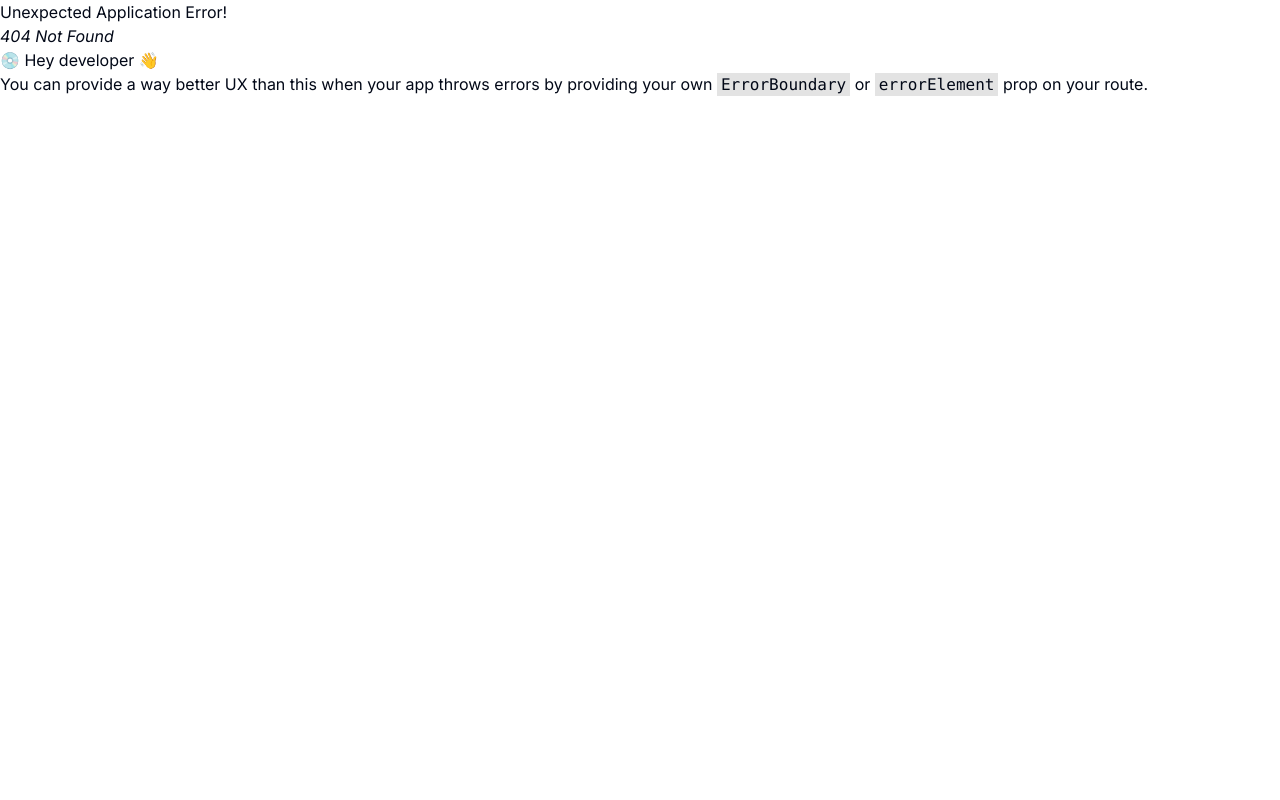
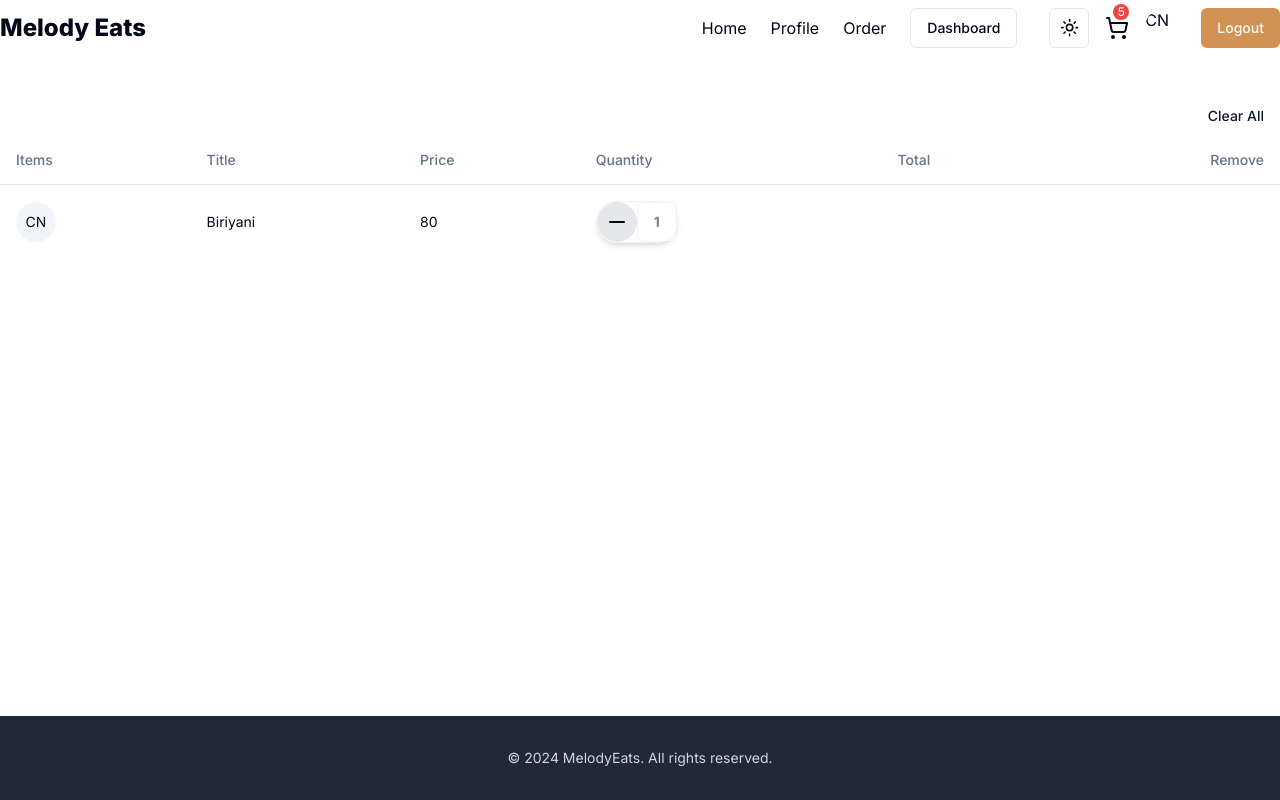
Before and after one commit to Grgnavin/Food-App-FE, a React (Vite) app: page /cart in a window 1280 px wide. Before the commit this address had no page. Built offline with nearby package versions, Linux system fonts and the light colour scheme.

Commit message:
Added more ui

```diff
--- a/src/App.tsx
+++ b/src/App.tsx
@@ -9,6 +9,7 @@ import MainLayout from "./layout/MainLayout";
 import Profile from "./components/Profile";
 import SearchPage from "./components/SearchPage";
 import ResturantDetail from "./components/ResturantDetail";
+import Cart from "./components/Cart";
 
 const appRouter = createBrowserRouter([ {
     path: "/",
@@ -29,6 +30,10 @@ const appRouter = createBrowserRouter([ {
       {
         path: "/resturant/:id",
         element: <ResturantDetail />
+      },
+      {
+        path: "/cart",
+        element: <Cart />
       },
     ]
   },
--- /dev/null
+++ b/src/components/AvailableMenu.tsx
@@ -0,0 +1,30 @@
+import React from 'react'
+import { Card, CardContent, CardFooter } from './ui/card'
+import { Button } from './ui/button'
+
+const AvailableMenu: React.FC = () => {
+    return (
+        <div className='md:p-4'>
+            <h1 className='text-xl md:text-2xl font-bold mb-6 text-center'>Available Menu</h1>
+            <div className='grid md:grid-cols-3 space-y-4 md:space-y-0'>
+                <Card className='md:max-w-xs mx-auto shadow-lg rounded-lg overflow-hidden'>
+                    <img
+                        src="https://i0.wp.com/blog.petpooja.com/wp-content/uploads/2021/10/cultural-cuisine.jpg?resize=696%2C385&ssl=1"
+                        alt=""
+                        className='w-full h-40 object-cover'
+                    />
+                    <CardContent className='p-4'>
+                        <h2 className='text-xl font-semibold text-gray-800 dark:text-white text-center'>Tandoori Biriyani</h2>
+                        <p className='text-sm text-gray-600 mt-2'>Lorem ipsum dolor sit amet consectetur adipisicing elit. Ducimus reprehenderit totam error porro sit consequuntur illo eveniet </p>
+                        <h3 className='text-lg font-semibold mt-4'>Price: ₹<span>400</span></h3>
+                    </CardContent>
+                    <CardFooter className='p-4'>
+                        <Button className='bg-orange w-full hover:bg-hoverOrange'>Add to cart</Button>
+                    </CardFooter>
+                </Card>
+            </div>
+        </div>
+    )
+}
+
+export default AvailableMenu
--- /dev/null
+++ b/src/components/Cart.tsx
@@ -0,0 +1,55 @@
+import React from 'react'
+import { Button } from './ui/button'
+import { Table, TableBody, TableCell, TableHead, TableHeader, TableRow } from './ui/table'
+import { Avatar, AvatarFallback, AvatarImage } from './ui/avatar'
+import { Minus } from 'lucide-react'
+
+
+const Cart:React.FC = () => {
+    return (
+        <div className='flex flex-col max-w-7xl mx-auto my-10'>
+            <div className='flex justify-end'>
+                <Button variant={"link"}>Clear All</Button>
+            </div>
+            <Table>
+                <TableHeader>
+                    <TableRow>
+                        <TableHead>Items</TableHead>
+                        <TableHead>Title</TableHead>
+                        <TableHead>Price</TableHead>
+                        <TableHead>Quantity</TableHead>
+                        <TableHead>Total</TableHead>
+                        <TableHead className='text-right'>Remove</TableHead>
+                    </TableRow>
+                </TableHeader>
+                <TableBody>
+                    <TableRow>
+                        <TableCell>
+                            <Avatar>
+                                <AvatarImage
+                                    src=''
+                                    alt=''
+                                    />
+                                    <AvatarFallback>CN</AvatarFallback>
+                            </Avatar>
+                        </TableCell>
+                        <TableCell>
+                            Biriyani
+                        </TableCell>
+                        <TableCell>
+                            80
+                        </TableCell>
+                        <TableCell>
+                            <div className='w-fit flex items-center rounded-full border border-gray-100 dark:border-gray-800 shadow-md'>
+                                <Button size={'icon'} variant={'outline'} className='rounded-full bg-gray-200'><Minus/></Button>
+                                <Button disabled variant={'outline'} size={'icon'} className='font-bold'>1</Button>
+                            </div>
+                        </TableCell>
+                    </TableRow>
+                </TableBody>
+            </Table>
+        </div>
+    )
+}
+
+export default Cart
--- a/src/components/Navbar.tsx
+++ b/src/components/Navbar.tsx
@@ -138,7 +138,7 @@ const MobileNavbar = () => {
                     <HandPlatter/>
                     <span>Order</span>
                 </Link>
-                <Link to={"/profile"} className='flex items-center gap-4 hover:bg-gray-200 px-3 py-2 rounded-lg cursor-pointer hover:text-gray-900 font-medium'>
+                <Link to={"/cart"} className='flex items-center gap-4 hover:bg-gray-200 px-3 py-2 rounded-lg cursor-pointer hover:text-gray-900 font-medium'>
                     <ShoppingCart/>
                     <span>Cart (0)</span>
                 </Link>
--- /dev/null
+++ b/src/components/ResturantDetail.tsx
@@ -0,0 +1,48 @@
+import React from 'react'
+import Image from "@/assets/hero_pizza.png"
+import { Badge } from './ui/badge'
+import { Timer } from 'lucide-react'
+import AvailableMenu from './AvailableMenu'
+
+const ResturantDetail: React.FC = () => {
+    return (
+        <div className='max-w-6xl mx-auto my-10'>
+            <div className='w-full'>
+                <div className='relative w-full h-32 md:h-64 lg:h-72'>
+                    <img
+                        src="https://i0.wp.com/blog.petpooja.com/wp-content/uploads/2021/10/cultural-cuisine.jpg?resize=696%2C385&ssl=1"
+                        alt="res_image"
+                        className='object-cover w-full h-full rounded-lg shadow-lg'
+                    />
+                </div>
+                <div className='flex flex-col md:flex-row justify-between'>
+                    <div className='my-5 '>
+                        <h1 className='font-medium text-xl'>{`Tandoori Tadka`}</h1>
+                        <div className='flex gap-2 my-2'>
+                            {
+                                ["Biriyani", "Momos"].map((x: string, idx: number) => (
+                                    <Badge key={idx}>
+                                        {x}
+                                    </Badge>
+                                ))
+                            }
+                        </div>
+                        <div className='flex md:flex-row flex-col gap-2 my-5'>
+                            <div className='flex items-center gap-2'>
+                                <Timer className='w-5 h-5'/>
+                                <h1 className='flex items-center gap-2 font-medium'>Delivery Time: {" "}
+                                    <span>35mins</span>
+                                </h1>
+                            </div>
+                        </div>
+                    </div>
+                </div>
+                <div>
+                    <AvailableMenu />
+                </div>
+            </div>
+        </div>
+    )
+}
+
+export default ResturantDetail
--- /dev/null
+++ b/src/components/ui/table.tsx
@@ -0,0 +1,117 @@
+import * as React from "react"
+
+import { cn } from "@/lib/utils"
+
+const Table = React.forwardRef<
+  HTMLTableElement,
+  React.HTMLAttributes<HTMLTableElement>
+>(({ className, ...props }, ref) => (
+  <div className="relative w-full overflow-auto">
+    <table
+      ref={ref}
+      className={cn("w-full caption-bottom text-sm", className)}
+      {...props}
+    />
+  </div>
+))
+Table.displayName = "Table"
+
+const TableHeader = React.forwardRef<
+  HTMLTableSectionElement,
+  React.HTMLAttributes<HTMLTableSectionElement>
+>(({ className, ...props }, ref) => (
+  <thead ref={ref} className={cn("[&_tr]:border-b", className)} {...props} />
+))
+TableHeader.displayName = "TableHeader"
+
+const TableBody = React.forwardRef<
+  HTMLTableSectionElement,
+  React.HTMLAttributes<HTMLTableSectionElement>
+>(({ className, ...props }, ref) => (
+  <tbody
+    ref={ref}
+    className={cn("[&_tr:last-child]:border-0", className)}
+    {...props}
+  />
+))
+TableBody.displayName = "TableBody"
+
+const TableFooter = React.forwardRef<
+  HTMLTableSectionElement,
+  React.HTMLAttributes<HTMLTableSectionElement>
+>(({ className, ...props }, ref) => (
+  <tfoot
+    ref={ref}
+    className={cn(
+      "border-t bg-muted/50 font-medium [&>tr]:last:border-b-0",
+      className
+    )}
+    {...props}
+  />
+))
+TableFooter.displayName = "TableFooter"
+
+const TableRow = React.forwardRef<
+  HTMLTableRowElement,
+  React.HTMLAttributes<HTMLTableRowElement>
+>(({ className, ...props }, ref) => (
+  <tr
+    ref={ref}
+    className={cn(
+      "border-b transition-colors hover:bg-muted/50 data-[state=selected]:bg-muted",
+      className
+    )}
+    {...props}
+  />
+))
+TableRow.displayName = "TableRow"
+
+const TableHead = React.forwardRef<
+  HTMLTableCellElement,
+  React.ThHTMLAttributes<HTMLTableCellElement>
+>(({ className, ...props }, ref) => (
+  <th
+    ref={ref}
+    className={cn(
+      "h-12 px-4 text-left align-middle font-medium text-muted-foreground [&:has([role=checkbox])]:pr-0",
+      className
+    )}
+    {...props}
+  />
+))
+TableHead.displayName = "TableHead"
+
+const TableCell = React.forwardRef<
+  HTMLTableCellElement,
+  React.TdHTMLAttributes<HTMLTableCellElement>
+>(({ className, ...props }, ref) => (
+  <td
+    ref={ref}
+    className={cn("p-4 align-middle [&:has([role=checkbox])]:pr-0", className)}
+    {...props}
+  />
+))
+TableCell.displayName = "TableCell"
+
+const TableCaption = React.forwardRef<
+  HTMLTableCaptionElement,
+  React.HTMLAttributes<HTMLTableCaptionElement>
+>(({ className, ...props }, ref) => (
+  <caption
+    ref={ref}
+    className={cn("mt-4 text-sm text-muted-foreground", className)}
+    {...props}
+  />
+))
+TableCaption.displayName = "TableCaption"
+
+export {
+  Table,
+  TableHeader,
+  TableBody,
+  TableFooter,
+  TableHead,
+  TableRow,
+  TableCell,
+  TableCaption,
+}
```
